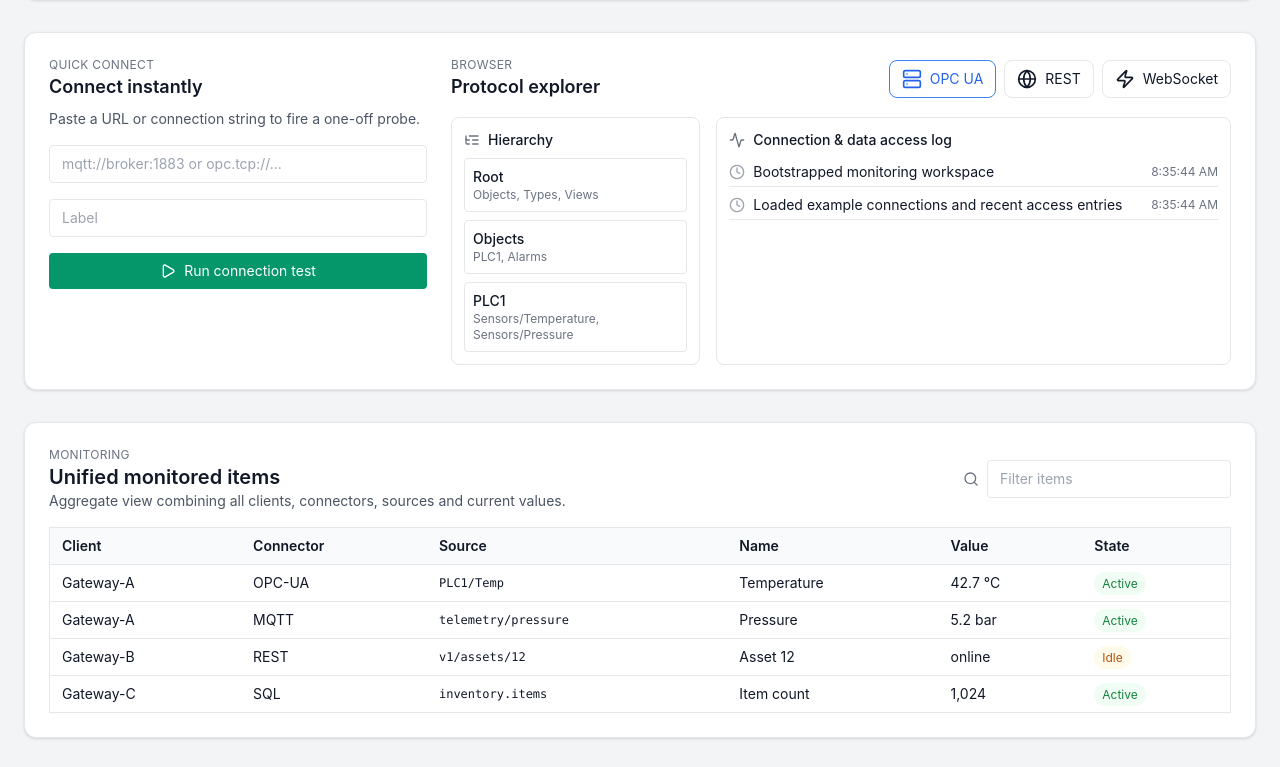
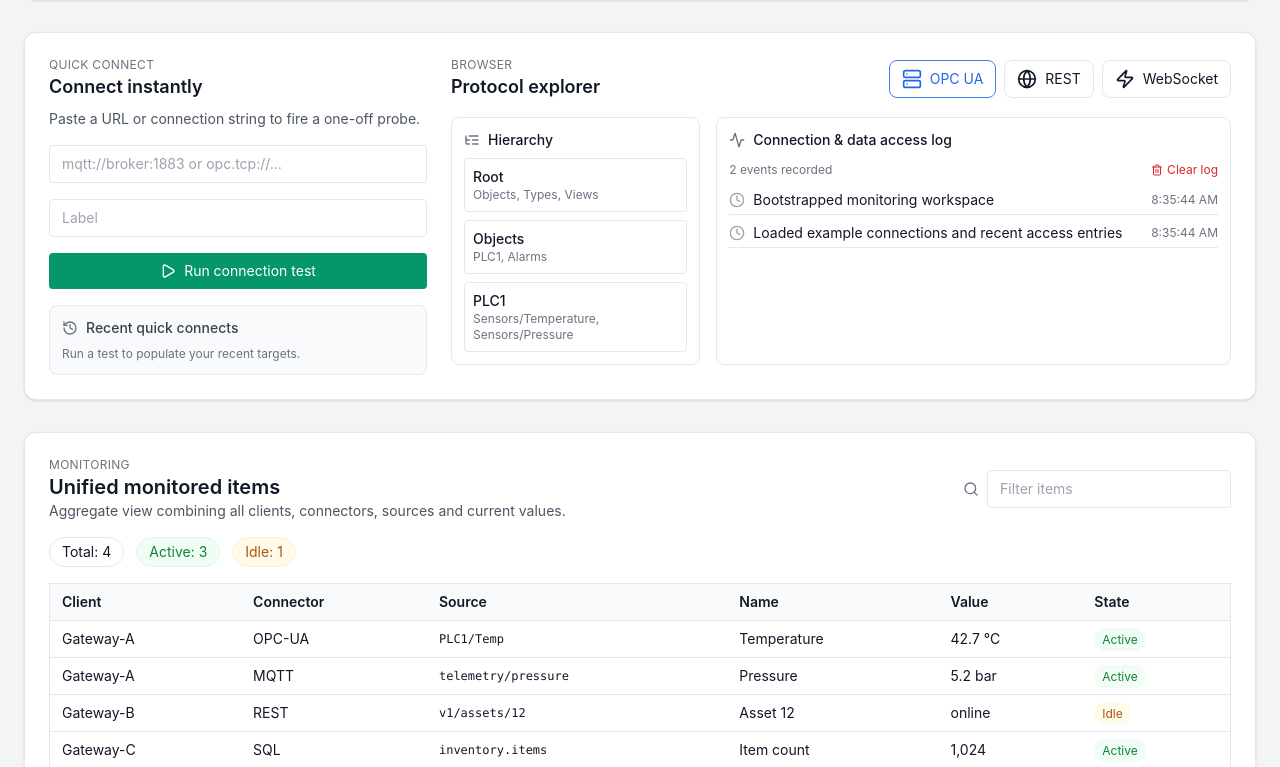
Before and after one commit to MiFreBag/unicon, a React (Vite) app in the folder client/: page / in a window 1280 px wide. Shown: the part 392-1159 px from the top of the page. Built offline with nearby package versions, Linux system fonts and the light colour scheme.

Commit message:
Enhance quick connect experience and lint script

```diff
--- a/client/package.json
+++ b/client/package.json
@@ -7,8 +7,8 @@
     "dev": "vite",
     "build": "vite build",
     "preview": "vite preview",
-    "lint": "eslint . --ext js,jsx --report-unused-disable-directives --max-warnings 0",
-    "lint:fix": "eslint . --ext js,jsx --fix",
+    "lint": "eslint . --report-unused-disable-directives --max-warnings 0",
+    "lint:fix": "eslint . --fix",
     "format": "prettier --write \"src/**/*.{js,jsx,ts,tsx,json,css,md}\"",
     "docker:build": "docker build -t universal-frontend .",
     "docker:run": "docker run -p 80:80 universal-frontend"
--- a/client/src/components/ConnectionExperience.jsx
+++ b/client/src/components/ConnectionExperience.jsx
@@ -1,5 +1,5 @@
 import React, { useMemo, useState } from 'react'
-import { Database, Globe, Zap, Server, Clock, Activity, Search, CheckCircle2, Play, ListTree } from 'lucide-react'
+import { Database, Globe, Zap, Server, Clock, Activity, Search, CheckCircle2, Play, ListTree, History, RotateCcw, Trash2 } from 'lucide-react'
 import UniversalTestClient from './UniversalTestClient'
 
 const protocolOptions = [
@@ -53,6 +53,7 @@ const ConnectionExperience = () => {
   const [wizardStep, setWizardStep] = useState(1)
   const [dataSource, setDataSource] = useState({ name: '', type: 'OPC UA', host: '', notes: '' })
   const [quickConnect, setQuickConnect] = useState({ url: '', label: '' })
+  const [quickHistory, setQuickHistory] = useState([])
   const [selectedProtocol, setSelectedProtocol] = useState('opc-ua')
   const [logs, setLogs] = useState(initialLog)
   const [monitoredItems, setMonitoredItems] = useState(seededMonitoredItems)
@@ -67,6 +68,17 @@ const ConnectionExperience = () => {
     )
   }, [filter, monitoredItems])
 
+  const stats = useMemo(() => {
+    const activeCount = filteredItems.filter(item => item.state === 'Active').length
+    const idleCount = filteredItems.filter(item => item.state !== 'Active').length
+
+    return {
+      total: filteredItems.length,
+      activeCount,
+      idleCount
+    }
+  }, [filteredItems])
+
   const goNextStep = () => setWizardStep(step => Math.min(3, step + 1))
   const goPrevStep = () => setWizardStep(step => Math.max(1, step - 1))
 
@@ -79,12 +91,24 @@ const ConnectionExperience = () => {
     setWizardStep(1)
   }
 
-  const handleQuickConnect = () => {
-    if (!quickConnect.url) return
+  const logQuickConnect = (url, label) => {
+    const timestamp = new Date()
     setLogs(prev => [
-      { id: Date.now(), message: `Quick connect triggered for ${quickConnect.url}${quickConnect.label ? ` as ${quickConnect.label}` : ''}`, ts: new Date() },
+      { id: Date.now(), message: `Quick connect triggered for ${url}${label ? ` as ${label}` : ''}`, ts: timestamp },
       ...prev
     ])
+  }
+
+  const handleQuickConnect = (url = quickConnect.url, label = quickConnect.label) => {
+    const trimmedUrl = url.trim()
+    const trimmedLabel = label.trim()
+    if (!trimmedUrl) return
+
+    logQuickConnect(trimmedUrl, trimmedLabel)
+    setQuickHistory(prev => [
+      { id: Date.now(), url: trimmedUrl, label: trimmedLabel, ts: new Date() },
+      ...prev
+    ].slice(0, 5))
     setQuickConnect({ url: '', label: '' })
   }
 
@@ -186,12 +210,53 @@ const ConnectionExperience = () => {
             onChange={(e) => setQuickConnect({ ...quickConnect, label: e.target.value })}
           />
           <button
-            onClick={handleQuickConnect}
+            onClick={() => handleQuickConnect()}
             className="w-full px-4 py-2 rounded bg-emerald-600 text-white text-sm flex items-center justify-center space-x-2"
           >
             <Play className="w-4 h-4" />
             <span>Run connection test</span>
           </button>
+
+          <div className="border rounded-lg p-3 bg-gray-50">
+            <div className="flex items-center justify-between text-sm font-medium text-gray-700 mb-2">
+              <div className="flex items-center space-x-2">
+                <History className="w-4 h-4 text-gray-500" />
+                <span>Recent quick connects</span>
+              </div>
+              {quickHistory.length > 0 && (
+                <button
+                  className="text-xs text-blue-600 hover:underline"
+                  onClick={() => setQuickHistory([])}
+                >
+                  Clear
+                </button>
+              )}
+            </div>
+            {quickHistory.length === 0 ? (
+              <p className="text-xs text-gray-500">Run a test to populate your recent targets.</p>
+            ) : (
+              <div className="space-y-2 max-h-32 overflow-y-auto text-sm">
+                {quickHistory.map(entry => (
+                  <div key={entry.id} className="flex items-center justify-between p-2 bg-white rounded border">
+                    <div>
+                      <div className="font-medium">{entry.label || entry.url}</div>
+                      <div className="text-xs text-gray-500 flex items-center space-x-1">
+                        <Clock className="w-3 h-3" />
+                        <span>{entry.ts.toLocaleTimeString()}</span>
+                      </div>
+                    </div>
+                    <button
+                      onClick={() => handleQuickConnect(entry.url, entry.label)}
+                      className="inline-flex items-center space-x-1 px-3 py-1 text-xs rounded bg-blue-600 text-white"
+                    >
+                      <RotateCcw className="w-3 h-3" />
+                      <span>Re-run</span>
+                    </button>
+                  </div>
+                ))}
+              </div>
+            )}
+          </div>
         </div>
 
         <div className="col-span-2 space-y-4">
@@ -235,8 +300,26 @@ const ConnectionExperience = () => {
                 <Activity className="w-4 h-4 text-gray-500" />
                 <span>Connection & data access log</span>
               </div>
+              <div className="flex items-center justify-between">
+                <p className="text-xs text-gray-500">{logs.length} events recorded</p>
+                {logs.length > 0 && (
+                  <button
+                    onClick={() => setLogs([])}
+                    className="flex items-center space-x-1 text-xs text-red-600 hover:underline"
+                  >
+                    <Trash2 className="w-3 h-3" />
+                    <span>Clear log</span>
+                  </button>
+                )}
+              </div>
               <div className="space-y-2 max-h-48 overflow-y-auto">
-                {logs.map(log => (
+                {logs.length === 0 ? (
+                  <div className="text-sm text-gray-500 flex items-center space-x-2">
+                    <Clock className="w-4 h-4 text-gray-400" />
+                    <span>Log is empty. Run a quick connect to see activity here.</span>
+                  </div>
+                ) : (
+                  logs.map(log => (
                     <div key={log.id} className="flex items-center justify-between text-sm border-b pb-1">
                       <div className="flex items-center space-x-2">
                         <Clock className="w-4 h-4 text-gray-400" />
@@ -244,7 +327,8 @@ const ConnectionExperience = () => {
                       </div>
                       <span className="text-xs text-gray-500">{log.ts.toLocaleTimeString()}</span>
                     </div>
-                ))}
+                  ))
+                )}
               </div>
             </div>
           </div>
@@ -267,6 +351,12 @@ const ConnectionExperience = () => {
               onChange={(e) => setFilter(e.target.value)}
             />
           </div>
+        </div>
+
+        <div className="flex flex-wrap items-center gap-3 mb-4 text-sm">
+          <span className="px-3 py-1 bg-white border rounded-full">Total: {stats.total}</span>
+          <span className="px-3 py-1 bg-green-50 text-green-700 border border-green-100 rounded-full">Active: {stats.activeCount}</span>
+          <span className="px-3 py-1 bg-amber-50 text-amber-700 border border-amber-100 rounded-full">Idle: {stats.idleCount}</span>
         </div>
 
         <div className="overflow-x-auto">
```
Lines whose indentation alone changed are shown as unchanged.
